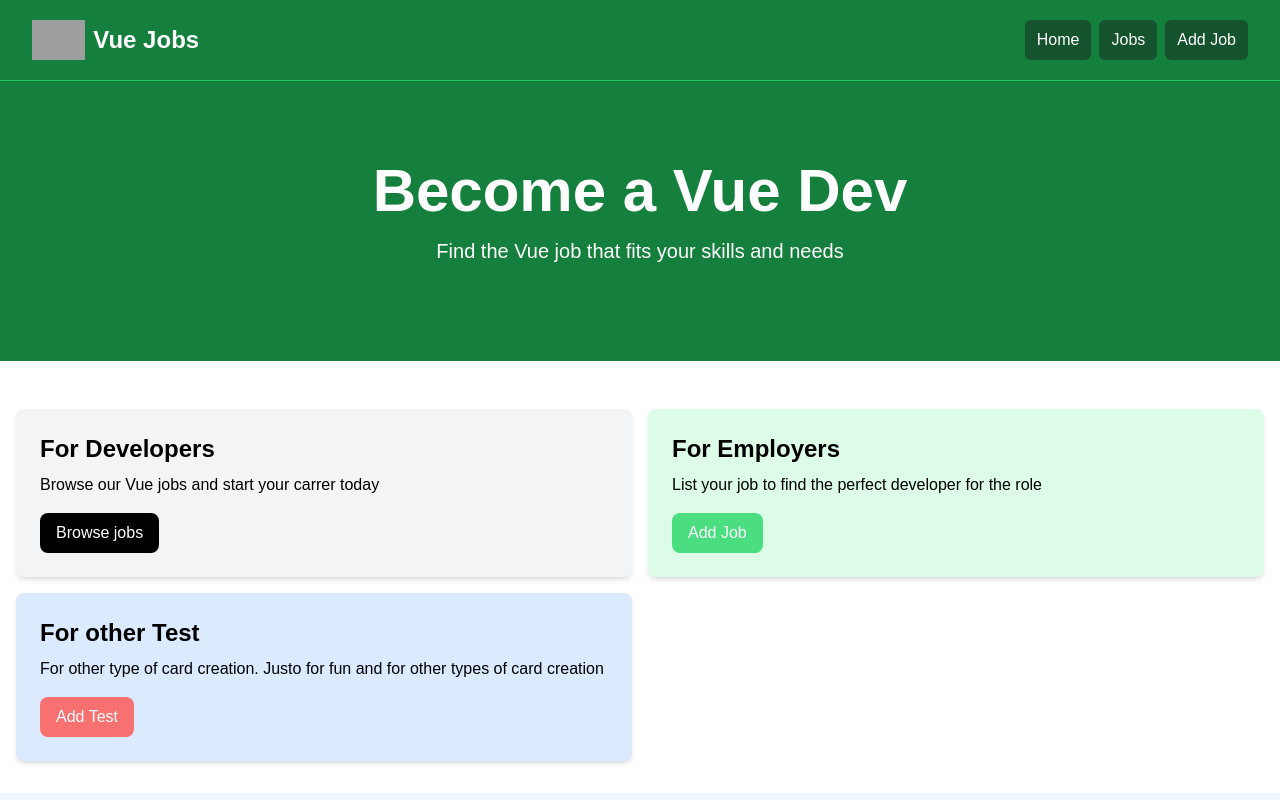
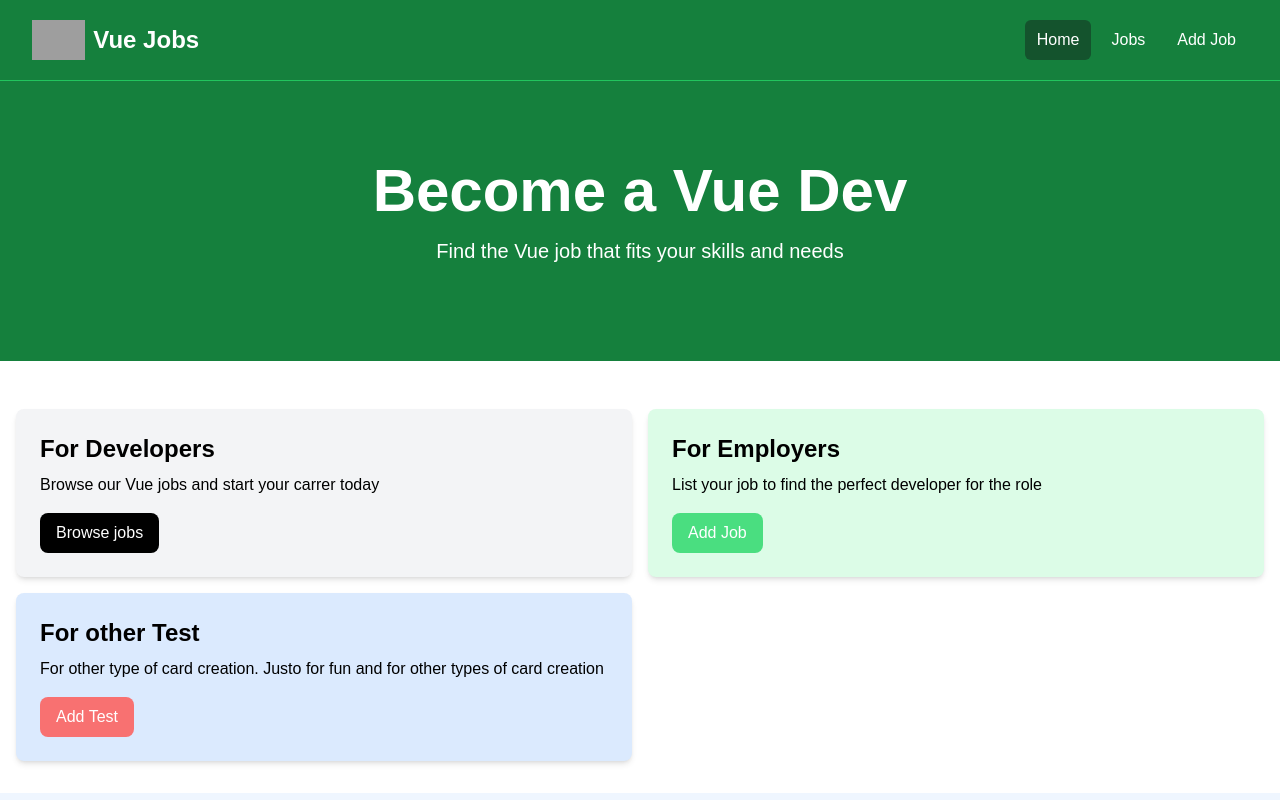
Before and after one commit to vitornvpaixao/vue3-labs, a Vue app in the folder vue3-basics/: page / in a window 1280 px wide. Shown: the top 800 px of the page. Built offline with nearby package versions, Linux system fonts and the light colour scheme; grey boxes are pictures that could not be loaded.

Commit message:
feat(routing): update components to use router link

```diff
--- a/vue3-basics/src/components/Card.vue
+++ b/vue3-basics/src/components/Card.vue
@@ -2,12 +2,12 @@
 	<div :class="`${cardBgColor} p-6 rounded-lg shadow-md`">
 		<h2 v-if="cardTitle !== ''" class="text-2xl font-bold">{{ cardTitle }}</h2>
 		<p v-if="cardTitle !== ''" class="mt-2 mb-4">{{ cardDetails }}</p>
-		<a
+		<RouterLink
 			v-if="cardTitle !== ''"
-			href="#"
+			:to="cardRoute"
 			:class="`${cardBtnColor} rounded-lg bg-black text-white py-2 px-4 inline-block`"
-			>{{ cardBtnDetails }}</a
-		>
+			>{{ cardBtnDetails }}
+		</RouterLink>
 
 		<slot></slot>
 	</div>
@@ -15,6 +15,7 @@
 
 <script setup>
 	import { defineProps } from 'vue';
+	import { RouterLink } from 'vue-router';
 
 	defineProps({
 		cardTitle: {
@@ -37,5 +38,9 @@
 			type: String,
 			default: 'bg-black',
 		},
+		cardRoute: {
+			type: String,
+			default: '/',
+		},
 	});
 </script>
--- a/vue3-basics/src/components/HomeCards.vue
+++ b/vue3-basics/src/components/HomeCards.vue
@@ -5,7 +5,9 @@
 				<Card>
 					<h2 class="text-2xl font-bold">For Developers</h2>
 					<p class="mt-2 mb-4">Browse our Vue jobs and start your carrer today</p>
-					<a href="#" class="rounded-lg bg-black text-white py-2 px-4 inline-block">Browse jobs</a>
+					<RouterLink to="/jobs" class="rounded-lg bg-black text-white py-2 px-4 inline-block"
+						>Browse jobs
+					</RouterLink>
 				</Card>
 				<Card
 					card-bg-color="bg-green-100"
@@ -13,6 +15,7 @@
 					card-details="List your job to find the perfect developer for the role"
 					card-btn-details="Add Job"
 					card-btn-color="bg-green-400"
+					:cardRoute="'/jobs'"
 				>
 				</Card>
 				<Card
@@ -21,6 +24,7 @@
 					:card-details="cardInfo.details"
 					:card-btn-details="cardInfo.btnDetails"
 					:card-btn-color="cardInfo.btnColor"
+					:cardRoute="'/'"
 				>
 				</Card>
 			</div>
@@ -30,7 +34,22 @@
 
 <script setup>
 	import { ref, reactive } from 'vue';
+	import { RouterLink } from 'vue-router';
 	import Card from '@/components/Card.vue';
+
+	// const cardInfo = reactive({
+	// 	title: 'For other Test',
+	// 	details: 'For other type of card creation. Justo for fun and for other types of card creation',
+	// 	bgColor: 'bg-blue-100',
+	// 	btnDetails: 'Add Test',
+	// 	btnColor: 'bg-blue-400',
+	// });
+
+	// const cardBtnChangeColor = () => {
+	// 	setTimeout(() => {
+	// 		cardInfo.btnColor = 'bg-red-400';
+	// 	}, 3000);
+	// };
 
 	const cardInfo = ref({
 		title: 'For other Test',
--- a/vue3-basics/src/components/Navbar.vue
+++ b/vue3-basics/src/components/Navbar.vue
@@ -10,21 +10,33 @@
 
 					<div class="md:ml-auto h-10">
 						<div class="flex space-x-2">
-							<a
-								href="/"
-								class="text-white bg-green-900 hover:bg-gray-900 hover:text-white rounded-md px-3 py-2"
-								>Home</a
-							>
-							<a
-								href="/jobs"
-								class="text-white bg-green-900 hover:bg-gray-900 hover:text-white rounded-md px-3 py-2"
-								>Jobs</a
-							>
-							<a
-								href="#"
-								class="text-white bg-green-900 hover:bg-gray-900 hover:text-white rounded-md px-3 py-2"
-								>Add Job</a
-							>
+							<RouterLink
+								to="/"
+								:class="`${
+									isActiveLink('/') ? 'bg-green-900' : 'hover:bg-gray-900 hover:text-white'
+								} text-white rounded-md px-3 py-2`"
+								>Home
+							</RouterLink>
+
+							<RouterLink
+								to="/jobs"
+								:class="`${
+									isActiveLink('/jobs') ? 'bg-green-900' : 'hover:bg-gray-900 hover:text-white'
+								} text-white rounded-md px-3 py-2`"
+								>Jobs
+							</RouterLink>
+
+							<RouterLink
+								to="/jobs/add"
+								:class="[
+									isActiveLink('/jobs/add') ? 'bg-green-900' : 'hover:bg-gray-900 hover:text-white',
+									'text-white',
+									'rounded-md',
+									'px-3',
+									'py-2',
+								]"
+								>Add Job
+							</RouterLink>
 						</div>
 					</div>
 				</div>
@@ -35,4 +47,11 @@
 
 <script setup>
 	import logo from '@/assets/img/logo.png';
+	import { RouterLink, useRoute } from 'vue-router';
+
+	const isActiveLink = (routePath) => {
+		const route = useRoute();
+
+		return route.path === routePath;
+	};
 </script>
--- a/vue3-basics/src/router/index.js
+++ b/vue3-basics/src/router/index.js
@@ -16,6 +16,11 @@ const router = createRouter({
 			name: 'jobs',
 			component: JobsView,
 		},
+		{
+			path: '/jobs/add',
+			name: 'addJobs',
+			component: JobsView,
+		},
 	],
 });
 
```
